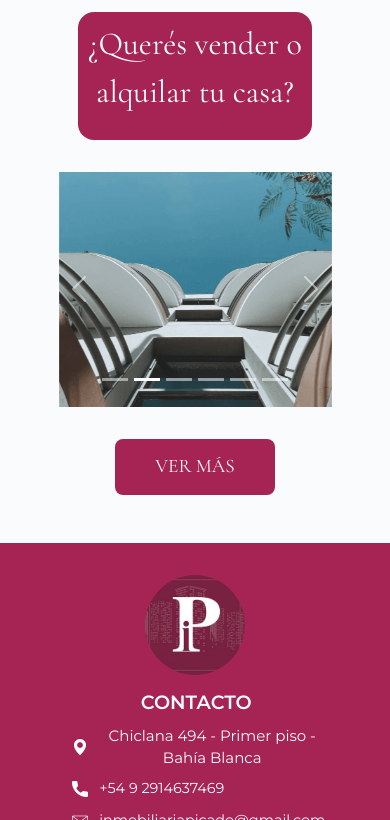
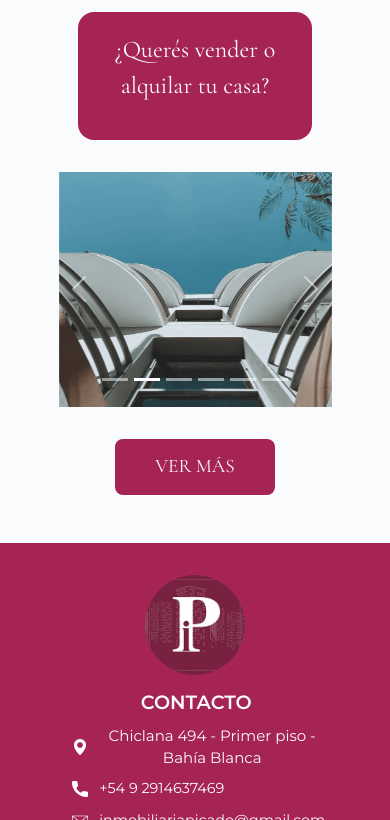
Before and after one commit to gasacchetti/inmobiliaria-picado, a website: page index.html in a window 390 px wide. Shown: the part 2925-3745 px from the top of the page. Drawn offline with nearby package versions, Linux system fonts and the light colour scheme; files whose address does not match are found by name; a web font is replaced by a local one.

Commit message:
modificaciones mobile flip card

```diff
--- a/scss/views/_home.scss
+++ b/scss/views/_home.scss
@@ -97,6 +97,11 @@
             color: $white;
             font-family: $cormorant;
             font-size: nth($font-size, 5);
+
+            @media only screen and (max-width: 991px) {
+                font-size: nth($font-size, 4);
+            }
+
         }
     }
 
```
Also changed, not shown: css/style.css, 1 other file.
